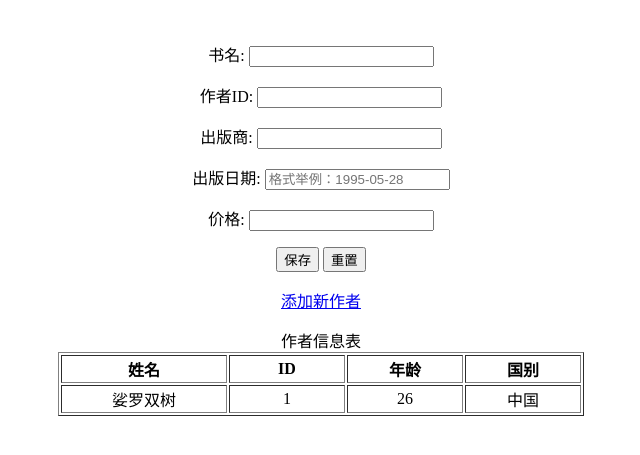
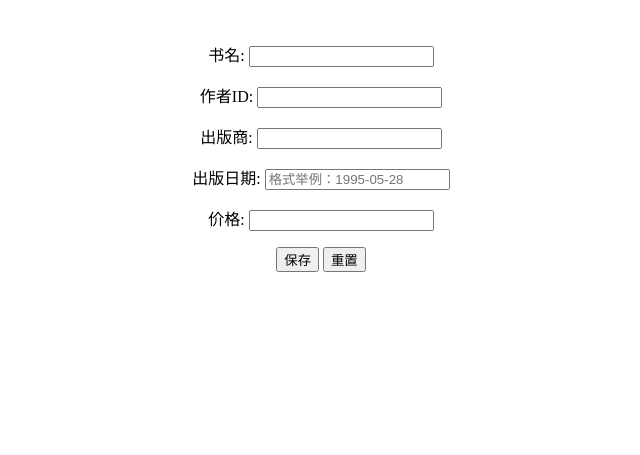
Before and after one commit to Fooo0/Lab4_repo_two, a Django app: page /addbook/ in a window 1280 px wide. Shown: the top 455 px of the page, without its empty margins (319-959 px from the left). Run offline with Django 3.2, Linux system fonts and the light colour scheme; data comes from the database, SQL or seed files in the repository.

Commit message:
Move adduthor

```diff
--- a/lab3byjiafei/bookmanager/templates/editbook.html
+++ b/lab3byjiafei/bookmanager/templates/editbook.html
@@ -19,28 +19,4 @@
 		<input type="submit" value="保存"/>
 		<input type="reset" value="重置"/>
 	</form>
-	<p>
-		<a href="{% url 'bookmanager.views.Addauthor' %}" >添加新作者</a>
-	</p>
-	作者信息表
-	<table border=1 align="center">
-		<tr>
-			<th width="162">姓名</th>
-			<th width="112">ID</th>
-			<th width="112">年龄</th>
-			<th width="112">国别</th>
-		</tr>
-		{% for author in authors %}
-		<tr>
-			<td>{{author.Name}}</td>
-			<td>{{author.AuthorID}}</td>
-			{% if author.Age %}
-				<td>{{author.Age}}</td>
-			{% else %}
-				<td>不详</td>
-			{% endif %}
-			<td>{{author.Country}}</td>
-		</tr>
-		{% endfor %}
-	</table>
 {% endblock %}
```
